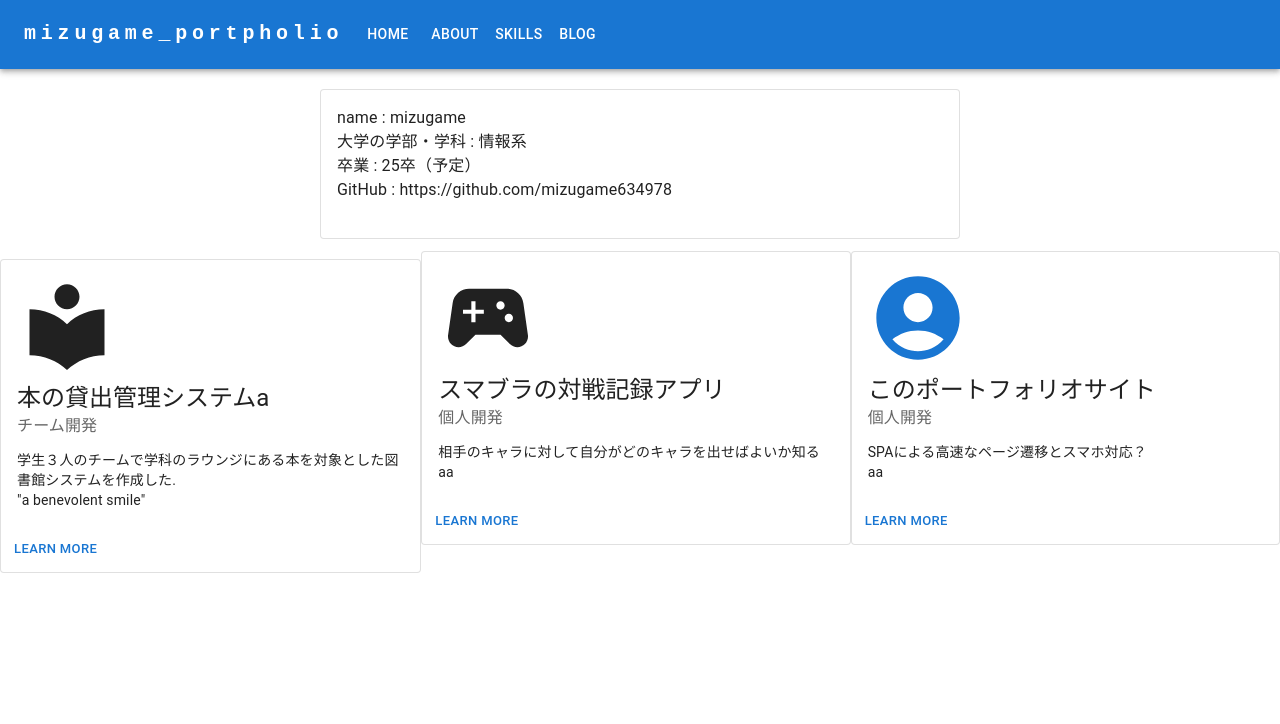
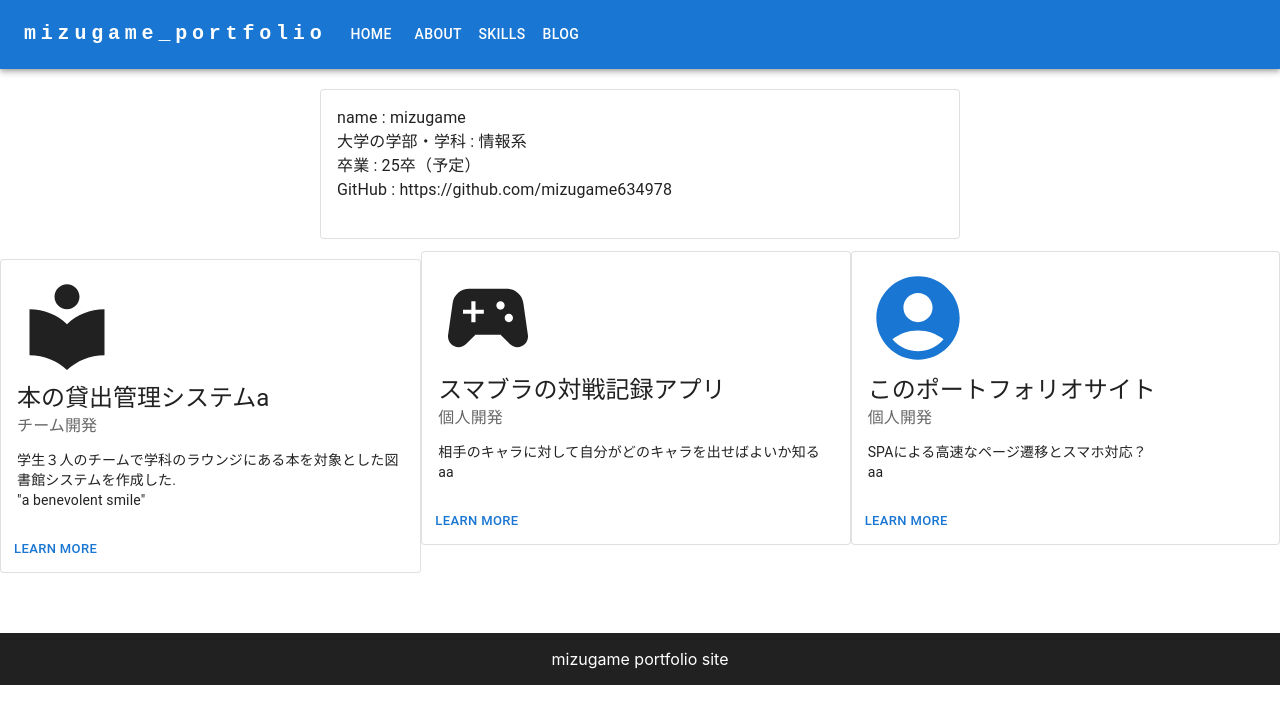
Before and after one commit to mizugame634978/Portfolio_site, a React (Create React App) app: page / in a window 1280 px wide. Shown: the top 724 px of the page. Built offline with nearby package versions, Linux system fonts and the light colour scheme.

Commit message:
footer追加

```diff
--- a/src/App.jsx
+++ b/src/App.jsx
@@ -5,7 +5,7 @@ import Introduction from "./Introduction";
 import Product2 from "./Product2";
 import Product3 from "./Product3";
 import Card from "@mui/material/Card";
-
+import Fotter from "./Fotter"
 import { Grid } from "@mui/material";
 import { BrowserRouter } from "react-router-dom"; // 追加
 import Product2Detail from "./Product2Detail";
@@ -55,6 +55,7 @@ function App() {
         <Route path="/Product2" element={<Product2Detail />} />
         <Route path="/Product3" element={<Product3Detail />} />
       </Routes>
+      <Fotter/>
     </div>
   );
 }
--- /dev/null
+++ b/src/Fotter.jsx
@@ -0,0 +1,28 @@
+import * as React from 'react';
+import Box from '@mui/material/Box';
+import Card from '@mui/material/Card';
+import { Grid } from '@mui/material';
+import CardActions from '@mui/material/CardActions';
+import CardContent from '@mui/material/CardContent';
+import Button from '@mui/material/Button';
+import Typography from '@mui/material/Typography';
+
+import LocalLibraryIcon from '@mui/icons-material/LocalLibrary';
+
+
+export default function Introduction() {
+  return (
+    <>
+    <br /><br /><br />
+    <Grid container alignItems='center' justifyContent='center' textAlign="center" >
+            <Grid item xs={12}>
+        <Box sx={{ bgcolor: 'text.primary', color: 'background.paper', p: 2 }}>
+          mizugame portfolio site
+        </Box>
+      </Grid>
+
+
+    </Grid>
+    </>
+  );
+}
--- a/src/ResponsiveAppBar.jsx
+++ b/src/ResponsiveAppBar.jsx
@@ -52,7 +52,7 @@ export function ResponsiveAppBar() {
               textDecoration: 'none',
             }}
           >
-            mizugame_portpholio
+            mizugame_portfolio
           </Typography>
 
           <Box sx={{ flexGrow: 1, display: { xs: 'flex', md: 'none' } }}>
@@ -117,7 +117,7 @@ export function ResponsiveAppBar() {
               textDecoration: 'none',
             }}
           >
-            portpholio
+            portfolio
           </Typography>
           <Box sx={{ flexGrow: 1, display: { xs: 'none', md: 'flex' } }}>
             {pages.map((page) => (//pc版
```
